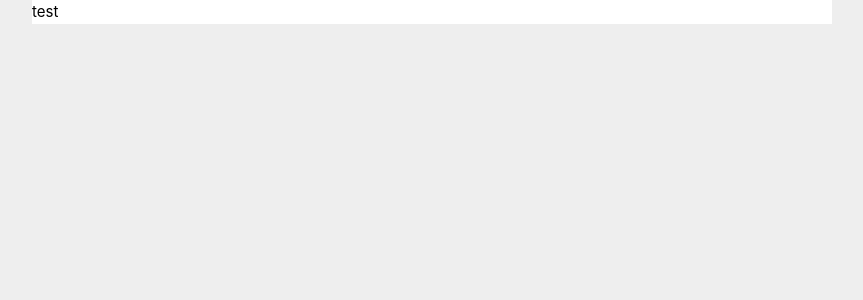
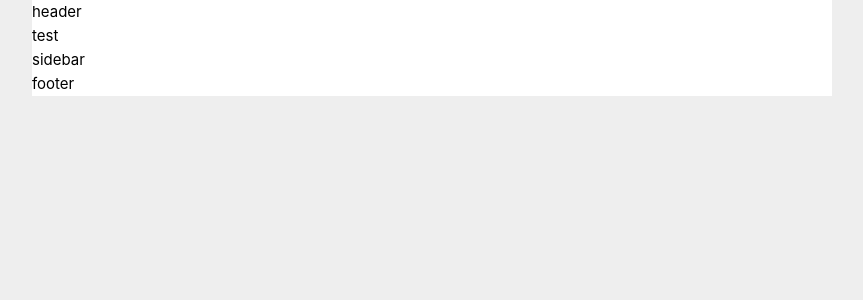
Before and after one commit to kobrynovych/Vue_jsonplaceholder, a Vue app: page / in a window 1280 px wide. Shown: the top 300 px of the page, without its empty margins (208-1071 px from the left). Built offline with nearby package versions, Linux system fonts and the light colour scheme.

Commit message:
added step 2

```diff
--- a/src/Layouts/AppLayout.vue
+++ b/src/Layouts/AppLayout.vue
@@ -1,9 +1,21 @@
 <template>
     <div class="app-layout">
-        <slot></slot>
+        <Header />
+
+        <div class="app-layout__content-wrap">
+            <main class="app-layout__content">
+                <slot></slot>
+            </main>
+
+            <Sidebar />
+        </div>
+
+        <Footer />
     </div>
 </template>
 
 <script setup>
-
+import Header from '../components/Header.vue'
+import Footer from '../components/Footer.vue'
+import Sidebar from '../components/Sidebar.vue'
 </script>
--- /dev/null
+++ b/src/components/Footer.vue
@@ -0,0 +1,5 @@
+<template>
+    <footer class="footer">
+        footer
+    </footer>
+</template>
--- /dev/null
+++ b/src/components/Header.vue
@@ -0,0 +1,5 @@
+<template>
+    <header class="header">
+        header
+    </header>
+</template>
--- /dev/null
+++ b/src/components/Sidebar.vue
@@ -0,0 +1,5 @@
+<template>
+    <aside class="sidebar">
+        sidebar
+    </aside>
+</template>
--- /dev/null
+++ b/src/css/footer.css
@@ -0,0 +1,3 @@
+.footer {
+
+}
--- /dev/null
+++ b/src/css/header.css
@@ -0,0 +1,3 @@
+.header {
+
+}
--- /dev/null
+++ b/src/css/index.css
@@ -0,0 +1,5 @@
+@import './base.css';
+@import './app-layout.css';
+@import './header.css';
+@import './footer.css';
+@import './sidebar.css';
--- a/src/css/main.css
+++ /dev/null
@@ -1,2 +0,0 @@
-@import './base.css';
-@import './app-layout.css';
--- /dev/null
+++ b/src/css/sidebar.css
@@ -0,0 +1,3 @@
+.sidebar {
+
+}
--- a/src/main.js
+++ b/src/main.js
@@ -1,4 +1,4 @@
-import './css/main.css'
+import './css/index.css'
 
 import { createApp } from 'vue'
 import App from './App.vue'
```
